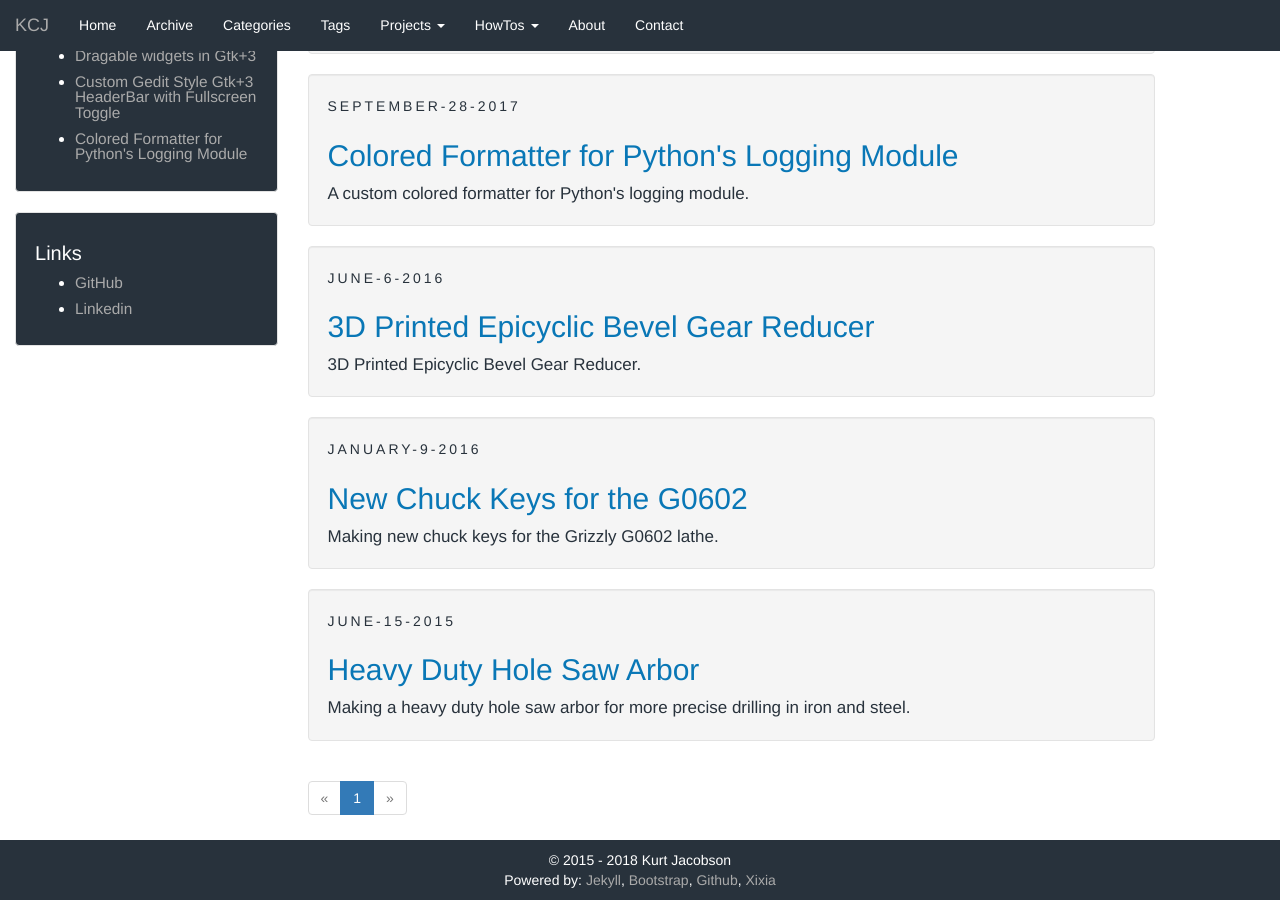
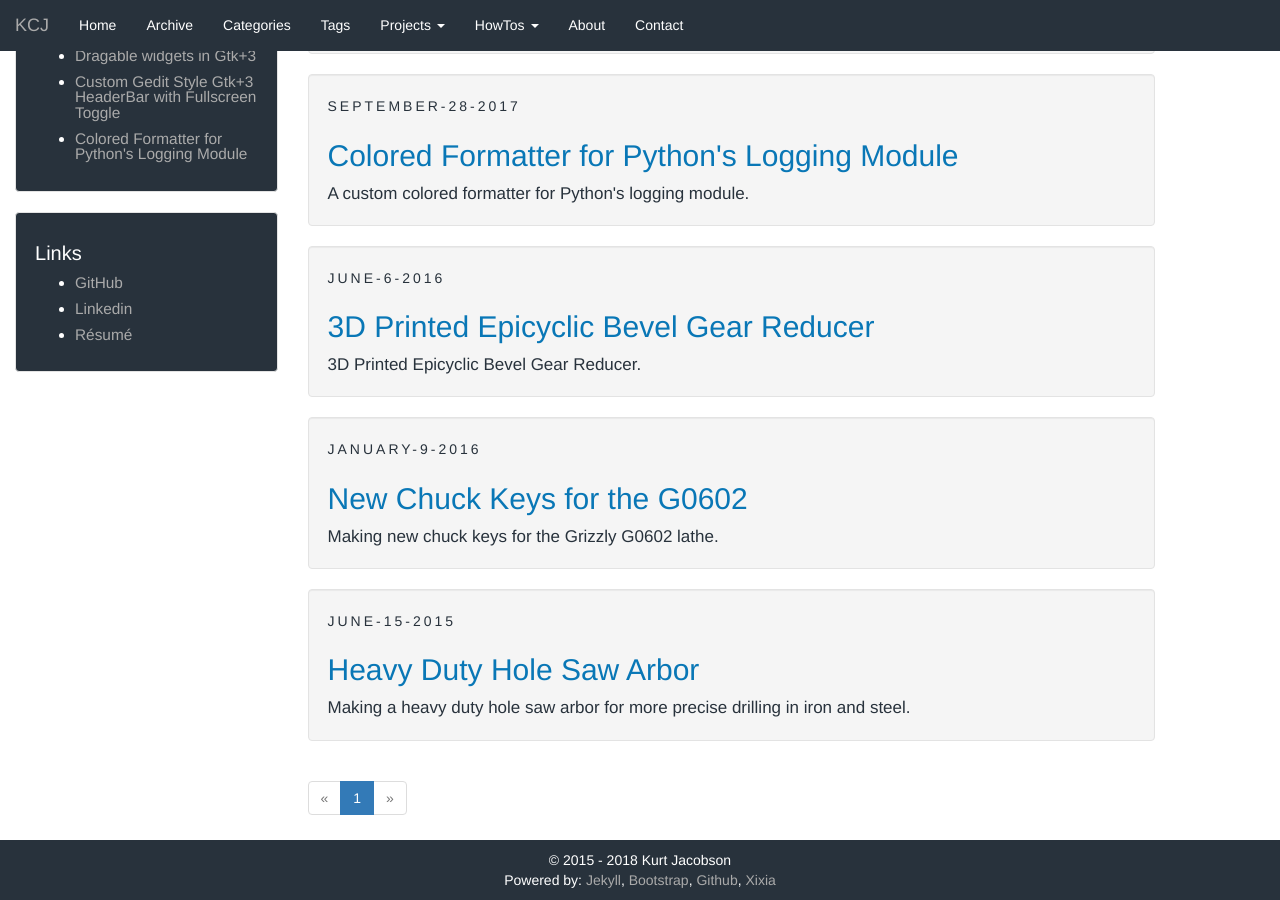
Before and after one commit to KurtJacobson/kcjengr.com, a Jekyll site: the page built from index.html, in a window 1280 px wide and 900 px high, scrolled down 672 px. Built offline with Jekyll 4.4.1, drawn with Linux system fonts in a browser that asks for light colours; the list of posts is cut into pages by our own code.

Commit message:
add link to resume

```diff
--- a/_data/links.yml
+++ b/_data/links.yml
@@ -3,3 +3,6 @@
 
 - url: "https://www.linkedin.com/in/kurtcjacobson"
   title: "Linkedin"
+
+- url: "https://kurtjacobson.github.io/Resume/resume.pdf"
+  title: "Résumé"
```
